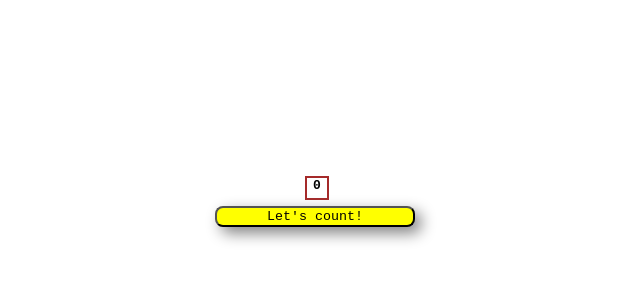
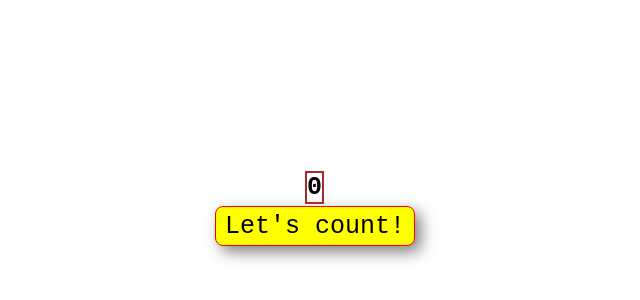
Before and after one commit to Babet-127/Clicker, a plain HTML site: page index.html in a window 1280 px wide. Shown: the part 194-494 px from the top of the page, without its empty margins (325-965 px from the left). Drawn offline with Linux system fonts and the light colour scheme.

Commit message:
font-size

```diff
--- a/index.html
+++ b/index.html
@@ -16,13 +16,14 @@
         display: flex;
         position: fixed;
         left: calc(50% - 10px);
-        top: calc(50% - 30px);
+        top: calc(50% - 35px);
         background-color: white;
         border: 2px solid brown;
-        width: 20px;
-        height: 20px;
+        /* width: 25px;
+        height: 25px; */
         justify-content: center;
         align-content: center;
+        font-size: 25px;
       }
 
       #clicker {
@@ -34,6 +35,9 @@
         position: fixed;
         top: 50%;
         left: calc(50% - 100px);
+        border: 1px solid red;
+        height: 40px;
+        font-size: 25px;
       }
     </style>
   </head>
@@ -47,8 +51,6 @@
 
   <script>
     let plus = () => {
-      // sound.pause();
-      // sound.currentTime = 0;
       let number = document.getElementById("counter").innerHTML;
       let newNumber = Number(number) + 1;
       document.getElementById("counter").innerHTML = newNumber;
```
